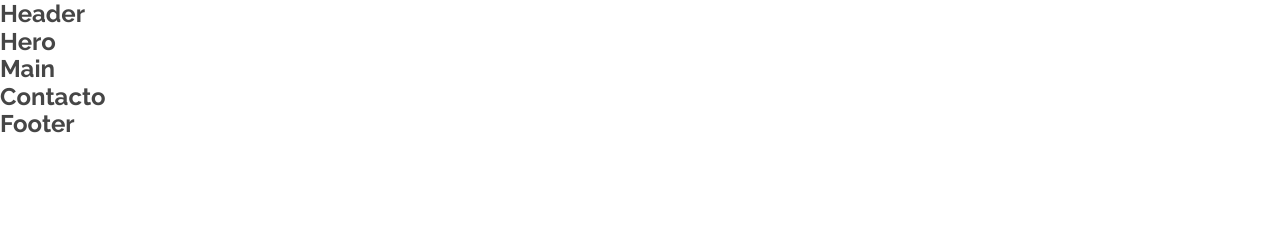
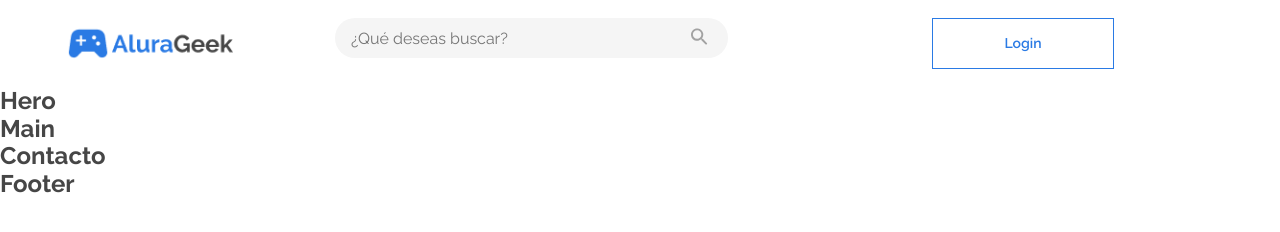
Before and after one commit to diegofdg/e_commerce, a plain HTML site: page index.html in a window 1280 px wide. Drawn offline with Linux system fonts and the light colour scheme.

Commit message:
terminado el header

```diff
--- a/css/app.css
+++ b/css/app.css
@@ -7,6 +7,7 @@
     --blanco: #FFFFFF;
     --celeste: #EAF2FD;
     --gris: #E5E5E5;
+    --grisClaro: #F5F5F5;
     --azul: #2A7AE4;
     --grisOscuro: #A2A2A2;
     --verde: #cff4fc;
@@ -36,3 +37,56 @@ body {
     font-family: var(--fuente);
     color: var(--negro);
 }
+
+.contenedor {
+    max-width: 90%;
+    margin: 0 auto;
+    align-items: center;
+}
+
+/*** Header ***/
+
+.header {
+    display: flex;
+    justify-content: space-between;
+    padding: 1.8rem 0;
+}
+
+.logo {
+    display: flex;
+    align-items: center;
+}
+
+.logo img {
+    width: 9.6rem;
+}
+
+.login-buscador {
+    display: flex;
+    width: 100%;
+    justify-content: space-around;
+}
+
+.buscador {
+    display: flex;
+}
+
+.input-buscador {
+    display: none;
+}
+
+.btn-login {
+    display: inline-block;
+    color: var(--azul);
+    border: solid 1px var(--azul);
+    padding: 1.2rem;
+    font-size: 1.4rem;
+    font-weight: 600;
+    background-color: var(--blanco);
+    width: 13.3rem;
+    height: 4rem;
+}
+
+.icono-buscador {
+    width: 1.7rem;
+}
--- a/css/desktop.css
+++ b/css/desktop.css
@@ -1,3 +1,14 @@
-@media (min-width: 1024px){
+@media (min-width: 1024px) {
+    .logo img {
+        width: 16.9rem;
+    }
 
+    .input-buscador {
+        width: 39.3rem;
+    }
+
+    .btn-login {
+        width: 18.2rem;
+        height: 5.1rem;
+    }
 }
--- a/css/tablet.css
+++ b/css/tablet.css
@@ -1,3 +1,32 @@
-@media (min-width: 768px){
+@media (min-width: 768px) {
+    .login-buscador {
+        flex-direction: row-reverse;
+    }
+
+    .input-buscador {
+        display: block;
+        width: 27.2rem;
+        height: 4rem;
+        border-radius: 10rem;
+        border: none;
+        background-color: var(--grisClaro);
+        color: var(--grisOscuro);
+        padding: 1.2rem 1.6rem;
+    }
+
+    .buscador {
+        position: relative;
+    }
+
+    .icono-buscador {
+        position: absolute;
+        right: 2rem;
+        top: 1rem;
+    }
+
+    .btn-login {
+        width: 16.6rem;
+        height: 4rem;
+    }
 
 }
--- a/index.html
+++ b/index.html
@@ -15,8 +15,20 @@
     <link rel="stylesheet" href="css/desktop.css">
 </head>
 <body>
-    <header>
-        <h2>Header</h2>
+    <header class="header contenedor">
+        <div class="logo">
+            <img src="img/logo.png" alt="logo empresa">
+        </div>
+
+        <div class="login-buscador">
+            <div class="login">
+                <button class="btn-login">Login</button>
+            </div>
+            <div class="buscador">
+                <input type="text" class="input-buscador" placeholder="¿Qué deseas buscar?">
+                <img src="img/icono_lupa.svg" class="icono-buscador" alt="icono buscador">
+            </div>
+        </div>
     </header>
     <section>
         <h2>Hero</h2>
```
Also changed, not shown: img/icono_joystick.svg (deleted), img/logo.png (added).
